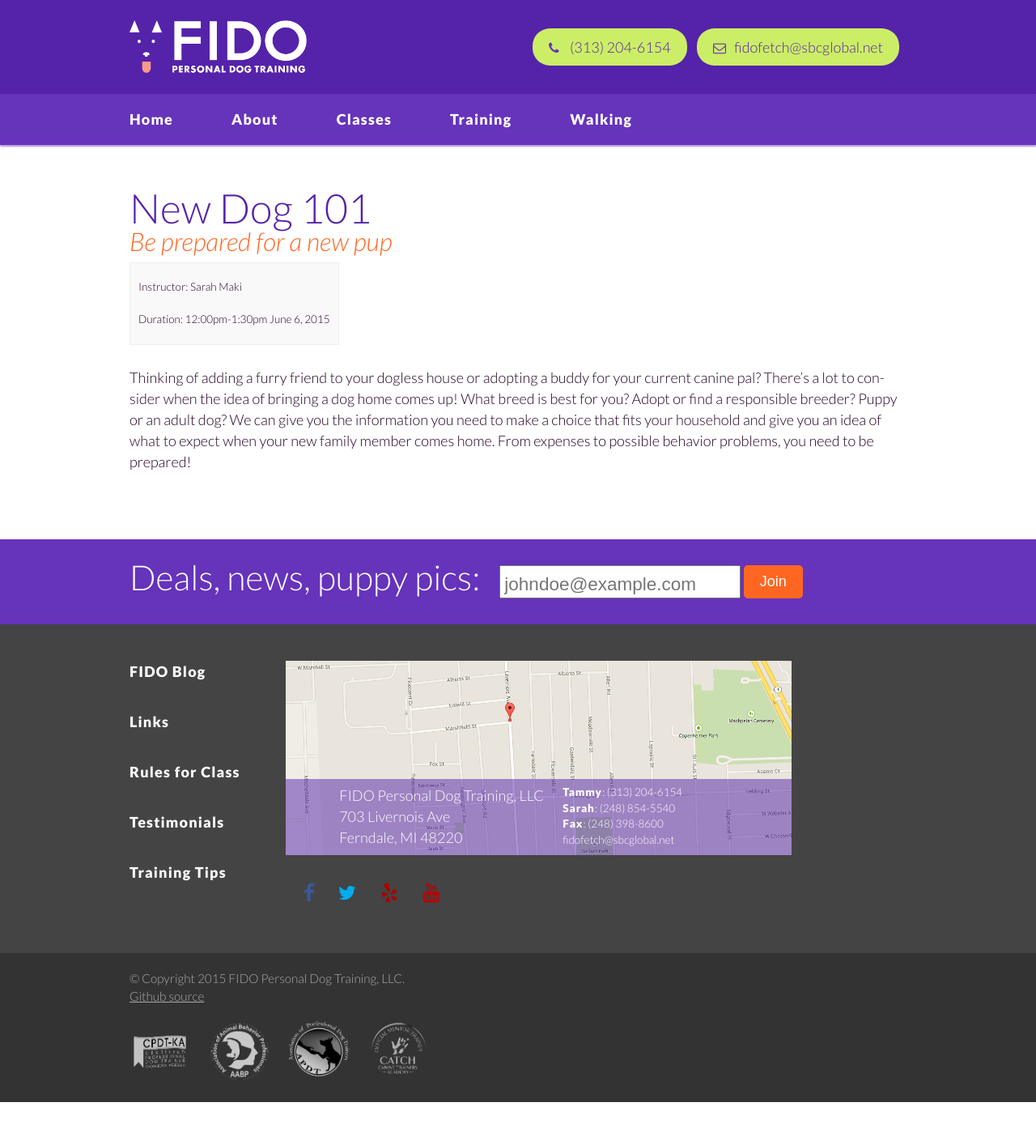
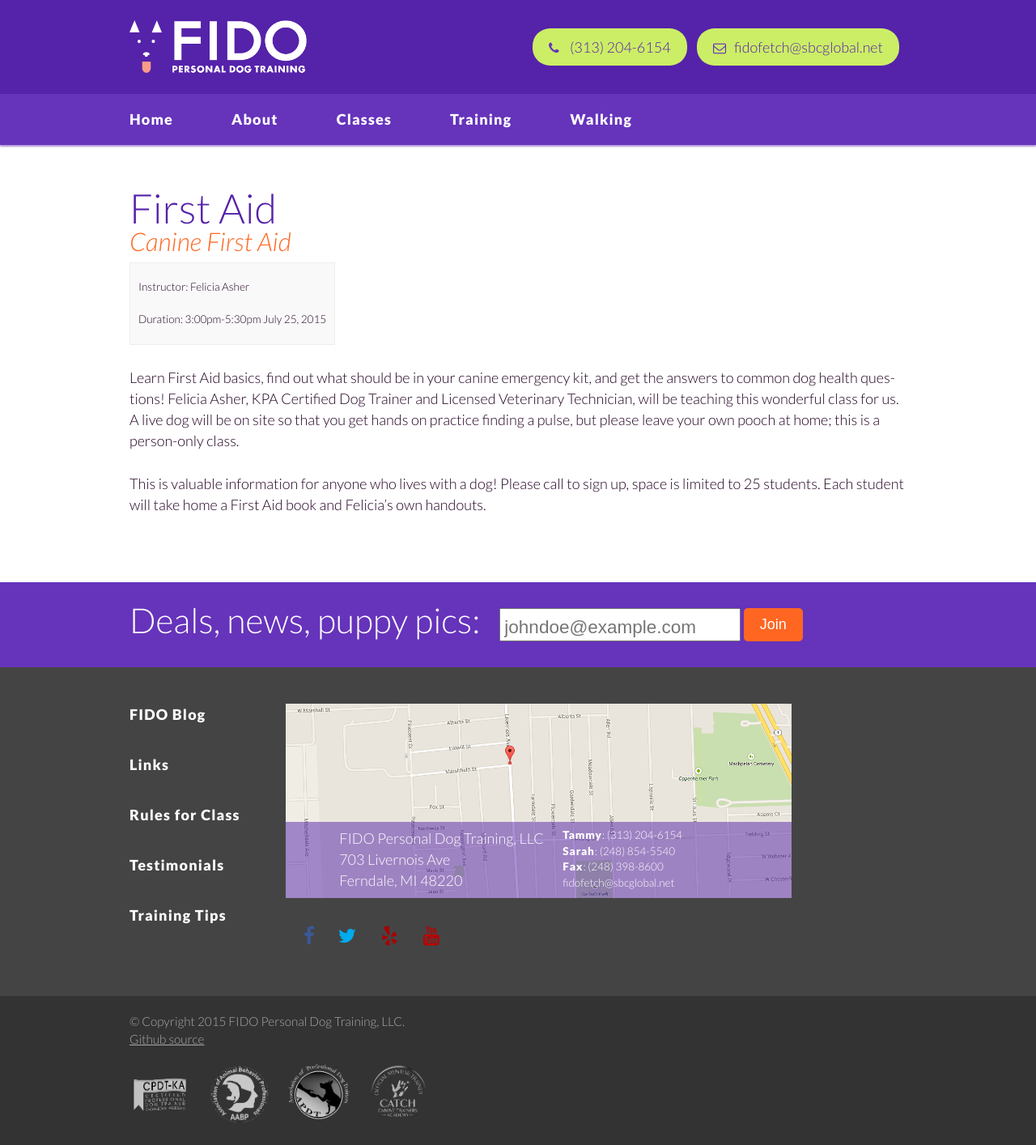
Before and after one commit to fidodogtraining/fidodogtraining.github.io, a Jekyll site: the page built from _classes/seminars/first-aid.md, in a window 1280 px wide. Shown: the whole page at 81% size. Built offline with Jekyll 4.4.1, drawn with Linux system fonts in a browser that asks for light colours; Markdown is read by kramdown in place of the engine named in the settings; before the commit the page ends 1361 px from its top, so only the background shows below that.

Commit message:
Update first-aid.md

```diff
--- a/_classes/seminars/first-aid.md
+++ b/_classes/seminars/first-aid.md
@@ -1,14 +1,13 @@
 ---
-title: New Dog 101
-tagline: "Be prepared for a new pup"
-trainer: Sarah Maki
-duration: "12:00pm-1:30pm June 6, 2015"
+title: First Aid
+tagline: "Canine First Aid"
+trainer: Felicia Asher
+duration: "3:00pm-5:30pm July 25, 2015"
 ---
 
-Thinking of adding a furry friend to your dogless house or adopting a buddy for your
-current canine pal? There's a lot to consider when the idea of bringing a dog home
-comes up! What breed is best for you? Adopt or find a responsible breeder? Puppy
-or an adult dog? We can give you the information you need to make a choice that
-fits your household and give you an idea of what to expect when your new family
-member comes home. From expenses to possible behavior problems, you need to be
-prepared!
+Learn First Aid basics, find out what should be in your canine emergency kit, and get the answers to common dog
+health questions! Felicia Asher, KPA Certified Dog Trainer and Licensed Veterinary Technician, will be teaching this
+wonderful class for us. A live dog will be on site so that you get hands on practice finding a pulse, but please
+leave your own pooch at home; this is a person-only class.
+
+This is valuable information for anyone who lives with a dog! Please call to sign up, space is limited to 25 students. Each student will take home a First Aid book and Felicia's own handouts.
```
